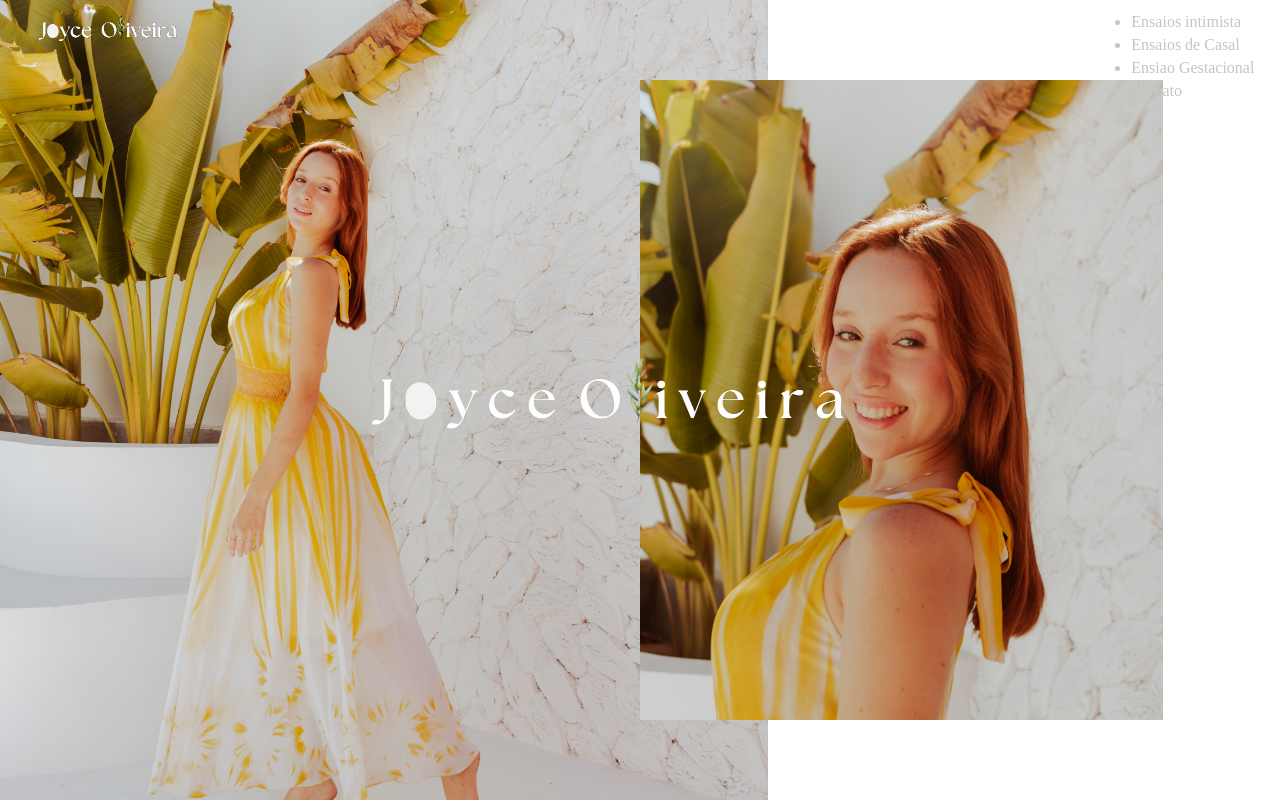
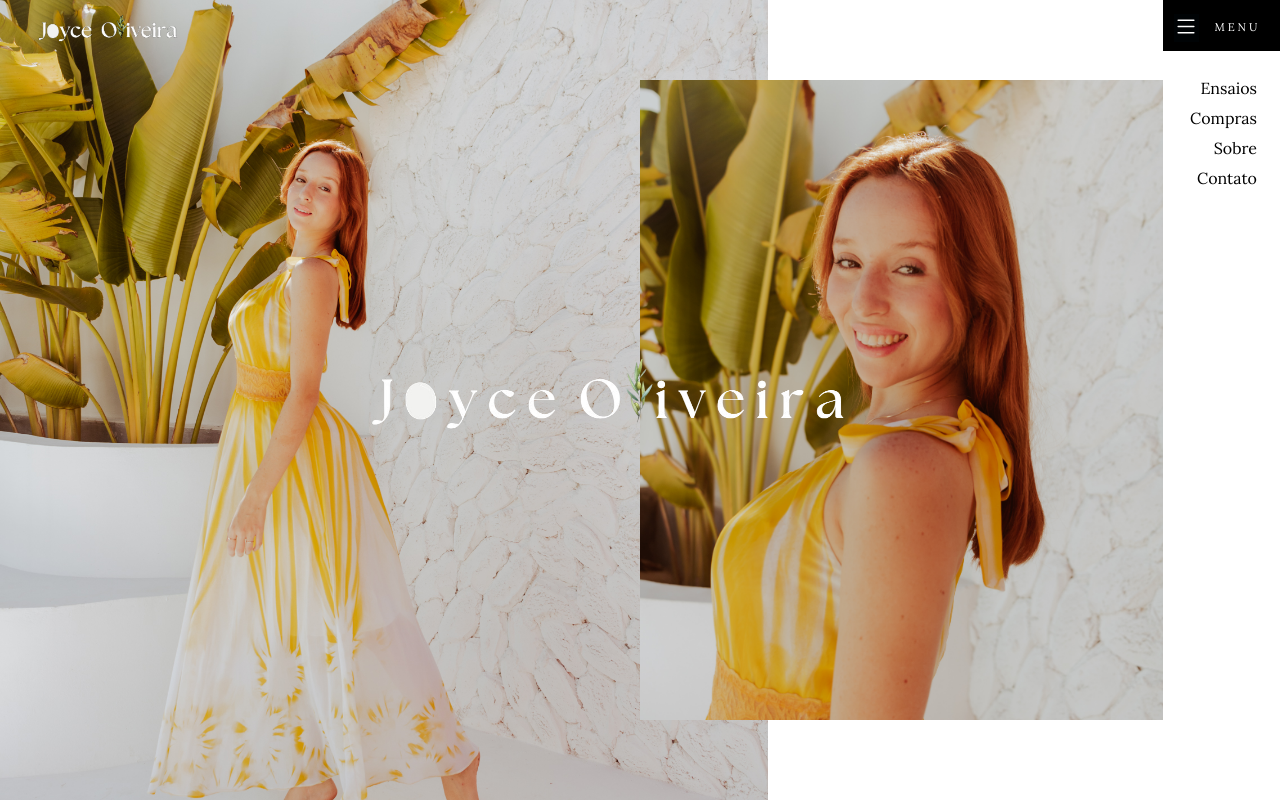
Before and after one commit to KauanDabny/Joyce-Oliveira, a plain HTML site: page index.html in a window 1280 px wide. Shown: the top 802 px of the page. Drawn offline with nearby package versions, Linux system fonts and the light colour scheme; grey boxes are pictures that could not be loaded.

Commit message:
21/07/24

```diff
--- a/index.html
+++ b/index.html
@@ -5,45 +5,72 @@
     <meta name="viewport" content="width=device-width, initial-scale=1.0">
     <title>Joyce Oliveira - Fotografia </title>
     <link rel="stylesheet" href="style.css">
+    <link rel="stylesheet" href="https://cdn.jsdelivr.net/npm/bootstrap-icons@1.11.3/font/bootstrap-icons.min.css">
 
 </head>
 
 <body>
 
     <header>
-        <div id="img1"></div>
+
+
+        <div class="content">
+            in
+            <div id="img1"></div>
+        </div>
+
+
         <div id="img2"></div>
         <img src="Imagens/file.png" alt="logo" id="logo">
         <img src="Imagens/Logo2.0-removebg-preview.png" alt="Joyce Oliveira" id="logo-center">
     </header>
     <nav>
-        <ul id="nav-top">
-
-            <a href="#">
-                <li>Ensaios intimista </li>
-            </a>
-            <a href="#">
-                <li>Ensaios de Casal</li>
-            </a>
-            <a href="#">
-                <li>Ensiao Gestacional</li>
-            </a>
-            <a href="#">
-                <li>Contato</li>
-            </a>
 
 
-        </ul>
+            <div id="bnt-menu">
+                <i class="bi bi-list"></i>
+                <p>M E N U</p>
+            </div>
+           <ul>
+                <li class="item-menu">
+                    <a href="#">
+                        <span class="icon"></span>
+                        <span class="txt">Ensaios</span>
+                    </a>
+                </li>
+                <li class="item-menu">
+                    <a href="#">
+                        <span class="icon"></span>
+                        <span class="txt">Compras</span>
+                    </a>
+                </li>
+                <li class="item-menu">
+                    <a href="#">
+                        <span class="icon"></span>
+                        <span class="txt">Sobre</span>
+                    </a>
+                </li>
+                <li class="item-menu">
+                    <a href="#">
+                        <span class="icon"></span>
+                        <span class="txt">Contato</span>
+                    </a>
+                </li>
+
+
 
     </nav>
     <main>
-        <section id="img4"></section>
-        <div> <h2 id="text-1-img4"> O amor </h2>
-            <h2 id="text-2-img4">estar no ar</h2></div>
-        <div id="text-3-img4"><P> É a forma de capturar a beleza e a emoção dos<br> momentos  que você mais valoriza.<br> Cada foto é uma celebração do amor e da conexão humana.<br>Permita-me transformar seus momentos especiais em<br>memórias eternas.</P>
+        <section id="img3"></section>
+        <div> <h2 id="text-1-img3"> O amor </h2>
+            <h2 id="text-2-img3">estar no ar</h2></div>
+        <div id="text-3-img3"><P> É a forma de capturar a beleza e a emoção dos<br> momentos  que você mais valoriza.<br> Cada foto é uma celebração do amor e da conexão humana.<br>Permita-me transformar seus momentos especiais em<br>memórias eternas.</P>
            <a id="portfolio" href="#">V E R ㅤ P O R T F O L I O</a>
          </div>
-        <div id="text-4-img4">  </div>
+        <div id="text-4-img3">  </div>
+
+        <div id="img-4"> <img src="Imagens/img-p&b.jpg" alt="casal" id="img-pb"></div>
+        <div id="img-5"></div>
 
     </main>
 </body>
--- a/style.css
+++ b/style.css
@@ -12,13 +12,58 @@ body { margin: 0px;
     padding: 0px;
 }
 
+#bnt-menu {
+    position: fixed;
+    top: 0%;
+    right: 0%;
+    text-align: left;
+    background-color: black;
+    width: 117px;
+    height: 51px;
+}
+
+i {
+    color: white;
+    background-color: rgb(0, 3, 5);
+    position: absolute;
+    margin-top: 12%;
+    margin-left: 9%;
+    font-size: 25px;
+}
+
+#bnt-menu > p {
+    color: white;
+    margin-left: 44%;
+    margin-top: 17%;
+    font-family: Lora, Arial, Helvetica, sans-serif;
+    font-style: bold ;
+    font-size: 0.7em;
+
+}
+
+ul {
+    list-style: none;
+    position: fixed;
+    top: 8.5%;
+    right: 1.8%;
+    text-align: right;
+    font-family: lora;
+    font-style: bold ;
+    font-size: 1em;
+
+
+
+}
+
 a {
     text-decoration: none;
-    color: rgb(204, 194, 194);
+    color: rgb(0, 0, 0);
+    margin-top: 5%;
+
    }
 
-li {
-    margin-top: 5px;
+.item-menu {
+    margin-top: 15%;
 
 }
 
@@ -41,6 +86,7 @@ li {
 }
 
 #img2 {
+    background-position: center center;
     background-image: url(Imagens/imagen-menor.jpg);
     position: absolute;
     width: 40.83333%;
@@ -56,7 +102,7 @@ li {
 
 #logo {
         width: 185px;
-        position: absolute;
+        position: fixed;
         top: 1%;
         left: 19px;
     }
@@ -71,7 +117,7 @@ li {
 
 }
 
-#img4 {
+#img3 {
     display: block;
     background-image: url(Imagens/img-casal.jpg);
     background-repeat: no-repeat;
@@ -86,7 +132,7 @@ li {
 
 }
 
-#text-1-img4 {
+#text-1-img3 {
 
     position: absolute;
     top: 126%;
@@ -99,7 +145,7 @@ li {
     letter-spacing: .04em;
 }
 
-#text-2-img4 {
+#text-2-img3 {
     margin-top: 1.2%;
     position: absolute;
     top: 130.9%;
@@ -112,7 +158,7 @@ li {
     letter-spacing: .04em;
 }
 
-#text-3-img4 {
+#text-3-img3 {
     font-family: lora,arial,helvetica, sans-serif;
     position: absolute;
     top: 160.9%;
@@ -148,15 +194,22 @@ li {
     width: 100%;
 }
 
-i {
+#img-4 {
+    position: absolute;
+    top: 280%;
+    left: 50%;
+    width: 400px;
+    height: 200px;
 
-    width: 1.1%;
-    height: 4%;
-    border-radius: 100%;
-    position: absolute;
-    top: 123.9%;
-    left: -5%;
+
+}
+
+#img-5 {
+    background-image: url(Imagens/Img-p&b-g.jpg);
+}
 
 
 
+img {
+    width: 100%;
 }
```
Also changed, not shown: 2 other files.
